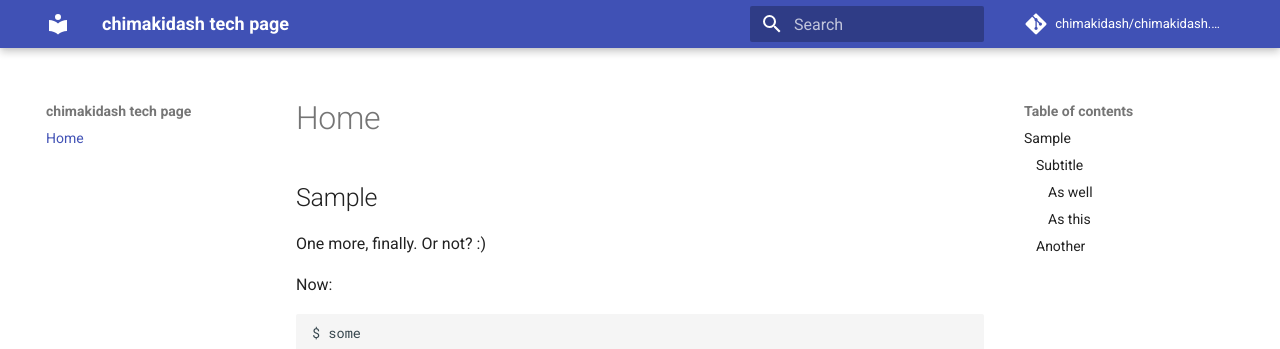
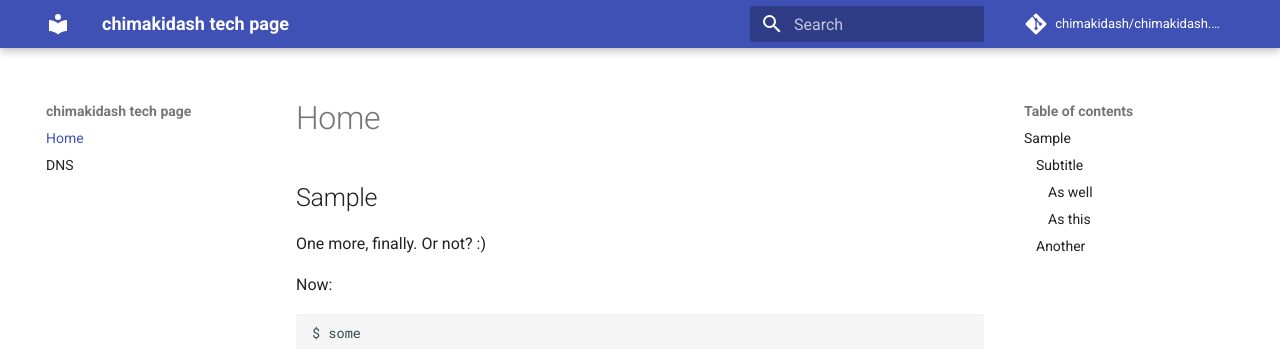
Before and after one commit to chimakidash/MyPages, an MkDocs documentation site: the page built from docs/index.md, in a window 1280 px wide. Shown: the top 349 px of the page. Built offline with MkDocs 1.6.1 and Material for MkDocs 9.7.7, drawn with Linux system fonts in a browser that asks for light colours.

Commit message:
Update mkdocs.yml

```diff
--- a/mkdocs.yml
+++ b/mkdocs.yml
@@ -6,5 +6,6 @@ repo_name: 'chimakidash/chimakidash.github.io'
 repo_url: 'https://chimakidash.github.io/.'
 nav:
     - Home: index.md
+    - DNS: dns.md
 theme:
   name: 'material'
```
